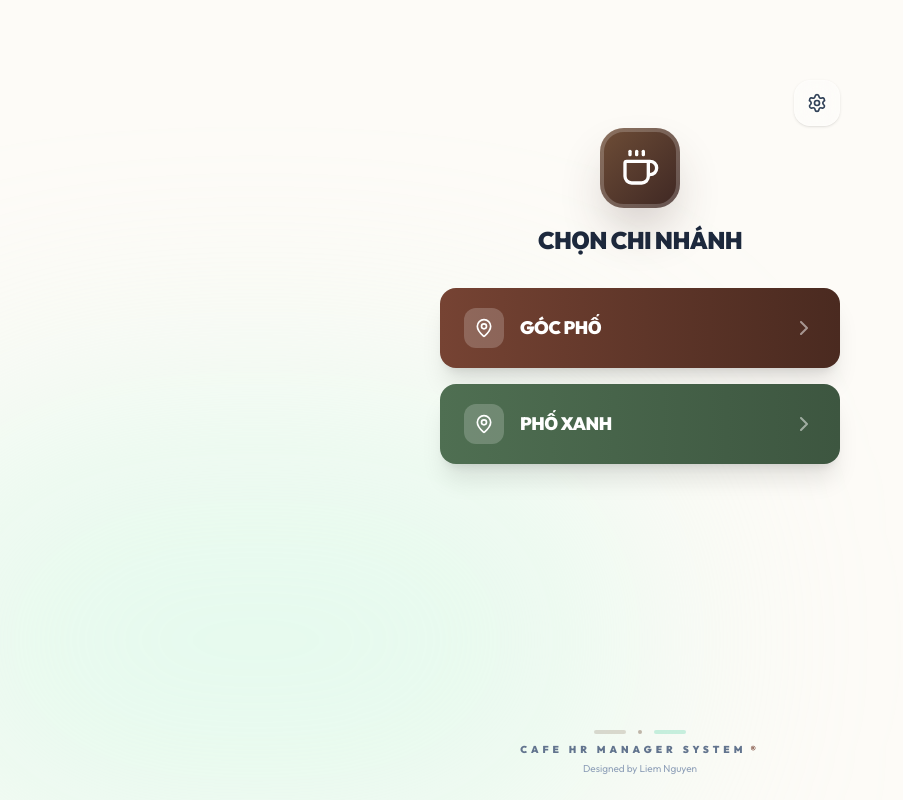
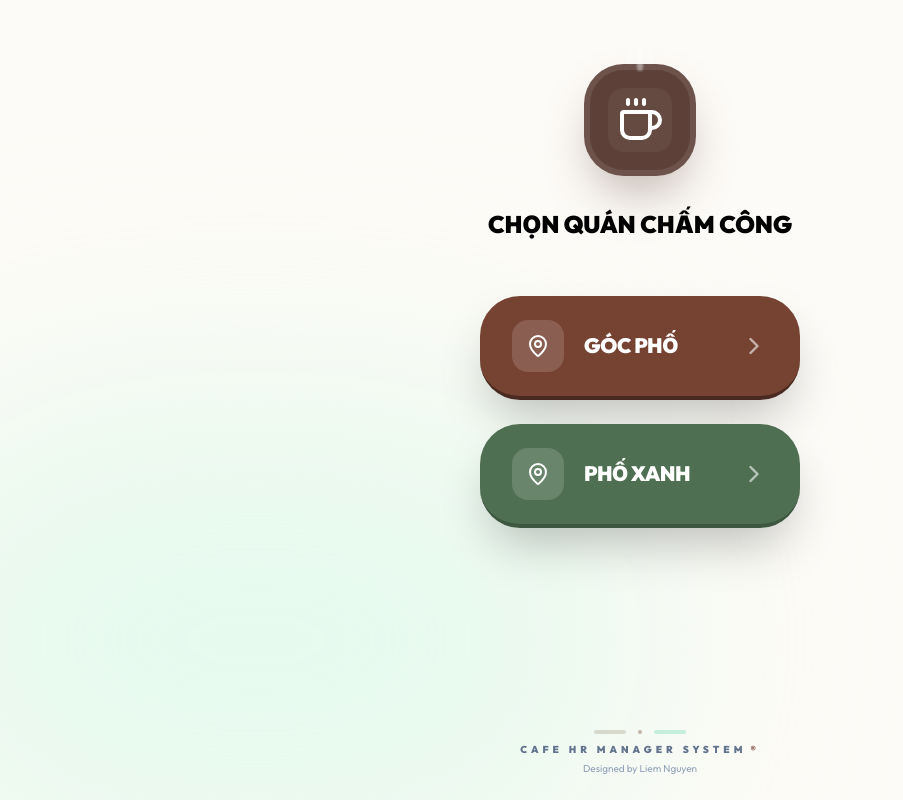
Before and after one commit to LiemNguyen2505/ChamCong, a React (Vite) app: page /#/ in a window 1280 px wide. Shown: the whole page, without its empty margins (0-903 px from the left). Built offline with nearby package versions, Linux system fonts and the light colour scheme; no server answers; the database is empty; the HTML template or start-up script is replaced by a standard one.

Commit message:
Update BranchSelection.tsx

```diff
--- a/src/components/employee/BranchSelection.tsx
+++ b/src/components/employee/BranchSelection.tsx
@@ -25,55 +25,54 @@ export const BranchSelection: React.FC<BranchSelectionProps> = ({
   theme
 }) => {
   return (
-    <div className={`h-[100dvh] w-full flex flex-col items-center justify-start pt-32 relative overflow-hidden ${theme.bg} font-sans`}>
+    <div className={`h-[100dvh] w-full flex flex-col items-center justify-start pt-16 relative overflow-hidden ${theme.bg} font-sans`}>
       {/* Fresh decorative background elements */}
       <div className={`absolute top-[-10%] right-[-10%] w-[60%] h-[60%] ${theme.accent}/10 rounded-full blur-[120px]`} />
       <div className="absolute bottom-[-10%] left-[-10%] w-[60%] h-[60%] bg-emerald-100/50 rounded-full blur-[120px]" />
 
-      <div className="relative z-10 flex flex-col items-center gap-8 w-full max-w-md px-6">
-        <div className="flex flex-col items-center gap-4 relative w-full">
-          {/* Super Admin / Admin Entry Point */}
-          <button
-            onClick={() => {
-              localStorage.removeItem('currentAdmin');
-              navigate('/admin');
-            }}
-            className="absolute -top-12 right-0 p-3 bg-white/30 backdrop-blur-md rounded-2xl text-slate-700 hover:bg-white/50 transition-all active:scale-90 shadow-sm border border-white/20"
-            title="Cấu hình hệ thống"
-          >
-            <Settings className="w-5 h-5" />
-          </button>
-
+      <div className="relative z-10 flex flex-col items-center gap-10 w-full max-w-sm px-8">
+        <div className="flex flex-col items-center gap-6 relative w-full">
           <div
             onClick={handleSecretTap}
-            className="w-20 h-20 bg-gradient-to-br from-[#6F4E37] to-[#3E2723] rounded-3xl flex items-center justify-center shadow-2xl shadow-[#3E2723]/30 relative cursor-default transition-transform active:scale-95"
+            className="w-28 h-28 bg-[#5D4037] rounded-[2.5rem] flex items-center justify-center shadow-2xl shadow-[#5D4037]/40 relative cursor-default transition-all active:scale-95 group"
           >
-            <div className="absolute inset-0 border-4 border-white/20 rounded-3xl" />
-            <Coffee className="w-10 h-10 text-white" />
+            <div className="absolute inset-0 border-[6px] border-white/10 rounded-[2.5rem] group-hover:border-white/20 transition-colors" />
+            <div className="w-16 h-16 flex items-center justify-center bg-white/5 rounded-2xl">
+              <Coffee className="w-12 h-12 text-white" />
+            </div>
+
+            {/* Steam animation - optional but nice */}
+            <div className="absolute -top-4 flex gap-1 animate-bounce">
+              <div className="w-1.5 h-4 bg-white/40 rounded-full blur-[1px]" />
+              <div className="w-1.5 h-6 bg-white/40 rounded-full blur-[1px] delay-75" />
+              <div className="w-1.5 h-4 bg-white/40 rounded-full blur-[1px] delay-150" />
+            </div>
           </div>
 
-          <h2 className="text-2xl font-black text-slate-800 text-center uppercase tracking-tight">Chọn chi nhánh</h2>
+          <h2 className="text-2xl font-black text-black text-center uppercase tracking-normal mt-2">CHỌN QUÁN CHẤM CÔNG</h2>
         </div>
 
-        <div className="space-y-4 w-full">
+        <div className="space-y-6 w-full mt-4">
           {branches.map((br) => {
             const brTheme = getBranchTheme(br.id);
+            const isGocPho = br.id === 'Góc Phố';
+
             return (
               <button
                 key={br.id}
                 onClick={() => onSelectBranch(br.id)}
-                className={`w-full py-5 px-6 text-white font-black rounded-2xl transition-all active:scale-[0.98] flex items-center justify-between group shadow-xl relative overflow-hidden bg-gradient-to-r ${brTheme.gradient} ${brTheme.accent}`}
+                className={`w-full py-6 px-8 text-white font-black rounded-[2.5rem] transition-all active:scale-[0.97] flex items-center justify-between group shadow-2xl relative overflow-hidden ${isGocPho ? 'bg-[#764333]' : 'bg-[#4F6F52]'} border-b-4 ${isGocPho ? 'border-[#4A2A20]' : 'border-[#3D5640]'}`}
               >
                 {/* Button Shine Effect */}
-                <div className="absolute inset-0 bg-gradient-to-r from-transparent via-white/10 to-transparent -translate-x-full group-hover:translate-x-full transition-transform duration-1000" />
+                <div className="absolute inset-0 bg-gradient-to-r from-transparent via-white/5 to-transparent -translate-x-full group-hover:translate-x-full transition-transform duration-1000" />
 
-                <div className="flex items-center gap-4 relative z-10">
-                  <div className="bg-white/20 p-2.5 rounded-xl group-hover:rotate-12 transition-transform">
-                    <MapPin className="w-5 h-5" />
+                <div className="flex items-center gap-5 relative z-10">
+                  <div className="bg-white/15 p-3.5 rounded-2xl group-hover:bg-white/25 transition-colors">
+                    <MapPin className="w-6 h-6 text-white" />
                   </div>
-                  <span className="text-lg tracking-tight uppercase">{br.name}</span>
+                  <span className="text-[1.3rem] tracking-tight uppercase font-black">{br.name}</span>
                 </div>
-                <ChevronRight className="w-6 h-6 opacity-50 group-hover:opacity-100 group-hover:translate-x-2 transition-all relative z-10" />
+                <ChevronRight className="w-7 h-7 opacity-60 group-hover:opacity-100 group-hover:translate-x-2 transition-all relative z-10" />
               </button>
             );
           })}
```
